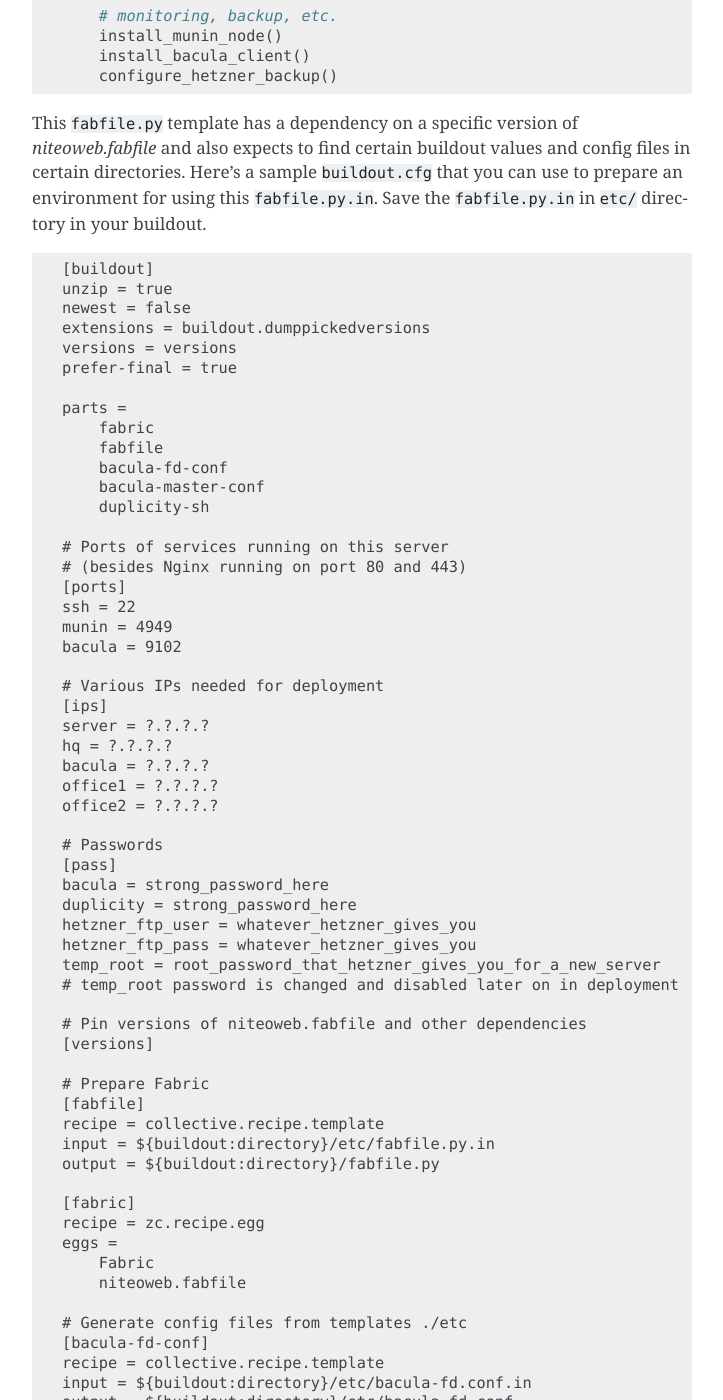
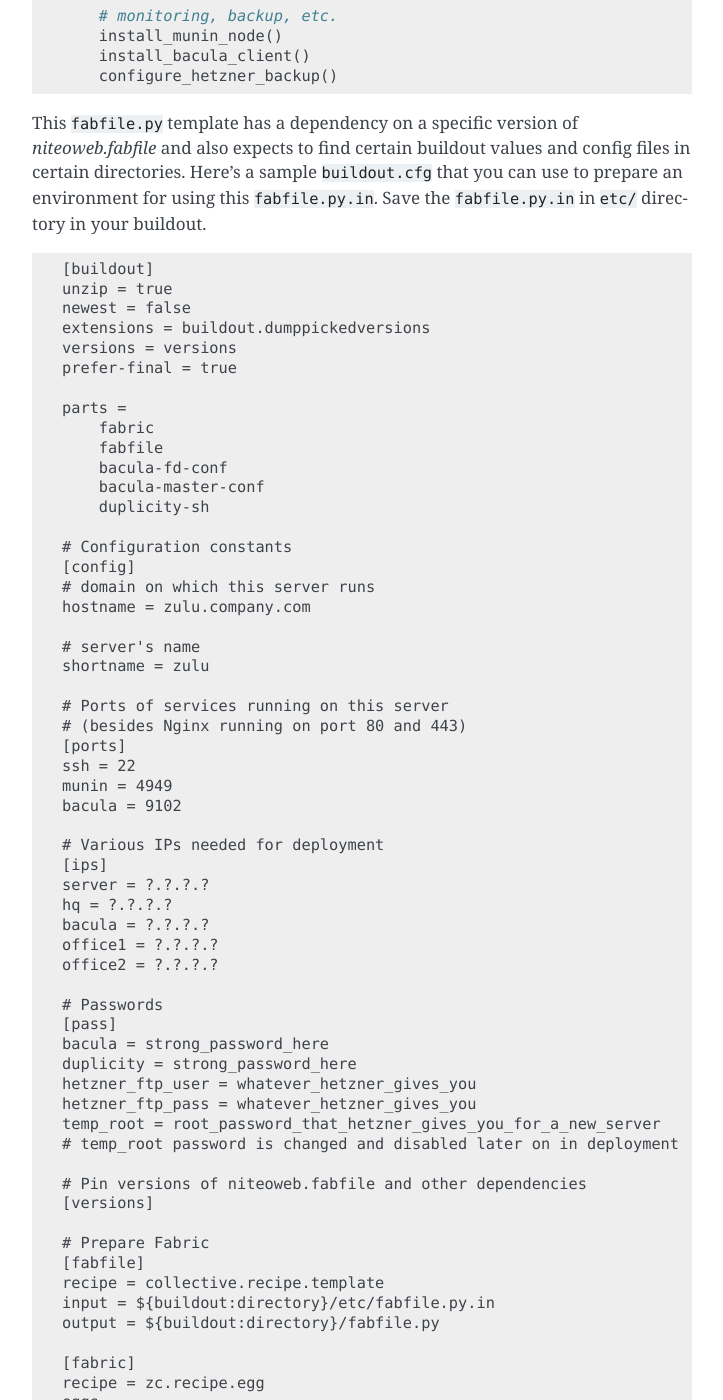
Before and after one commit to teamniteo/niteoweb.fabfile, a Sphinx documentation site: the page built from docs/projects.rst, in a window 1280 px wide and 1400 px high, scrolled down 1527 px. Shown: the whole window, without its empty margins (388-1111 px from the left). Built offline with Sphinx 7.4.7, drawn with Linux system fonts in a browser that asks for light colours; some of the changed text lies outside the part shown.

Commit message:
add [config] section to sample buildout

```diff
--- a/docs/projects.rst
+++ b/docs/projects.rst
@@ -103,6 +103,14 @@
         bacula-master-conf
         duplicity-sh
 
+    # Configuration constants
+    [config]
+    # domain on which this server runs
+    hostname = zulu.company.com
+
+    # server's name
+    shortname = zulu
+
     # Ports of services running on this server
     # (besides Nginx running on port 80 and 443)
     [ports]
```
